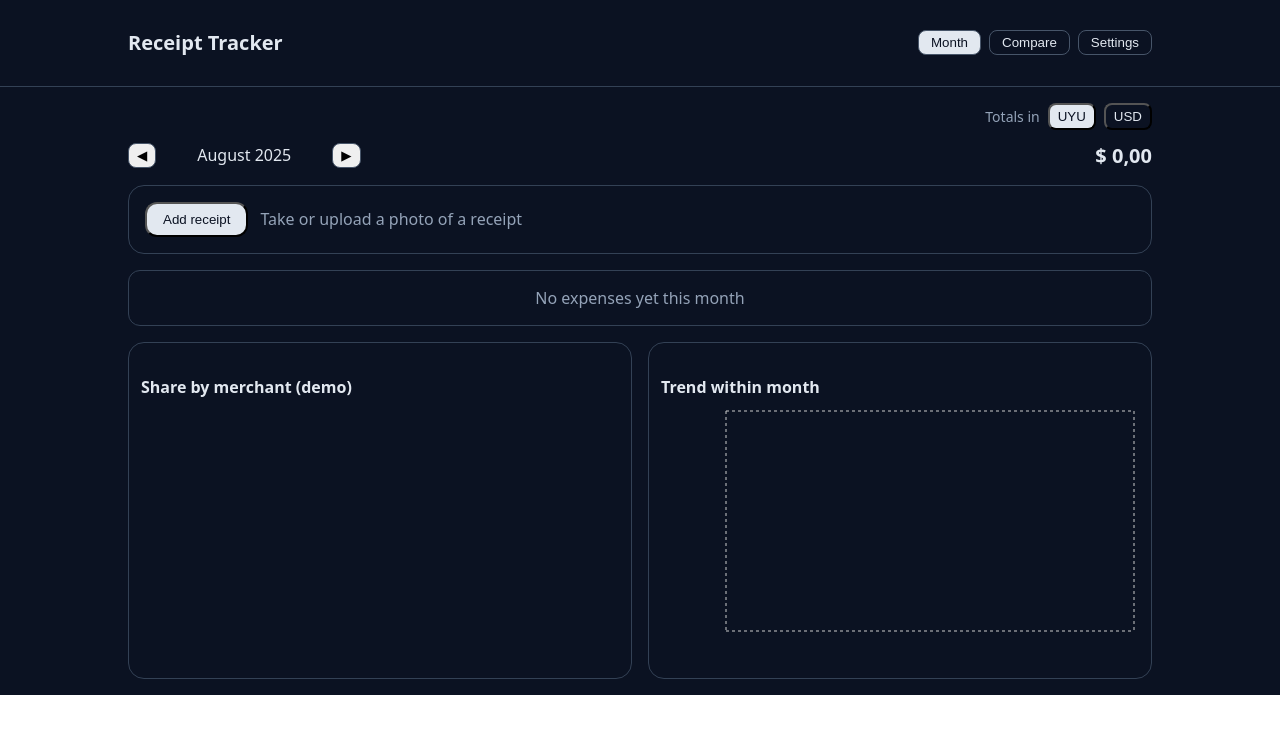
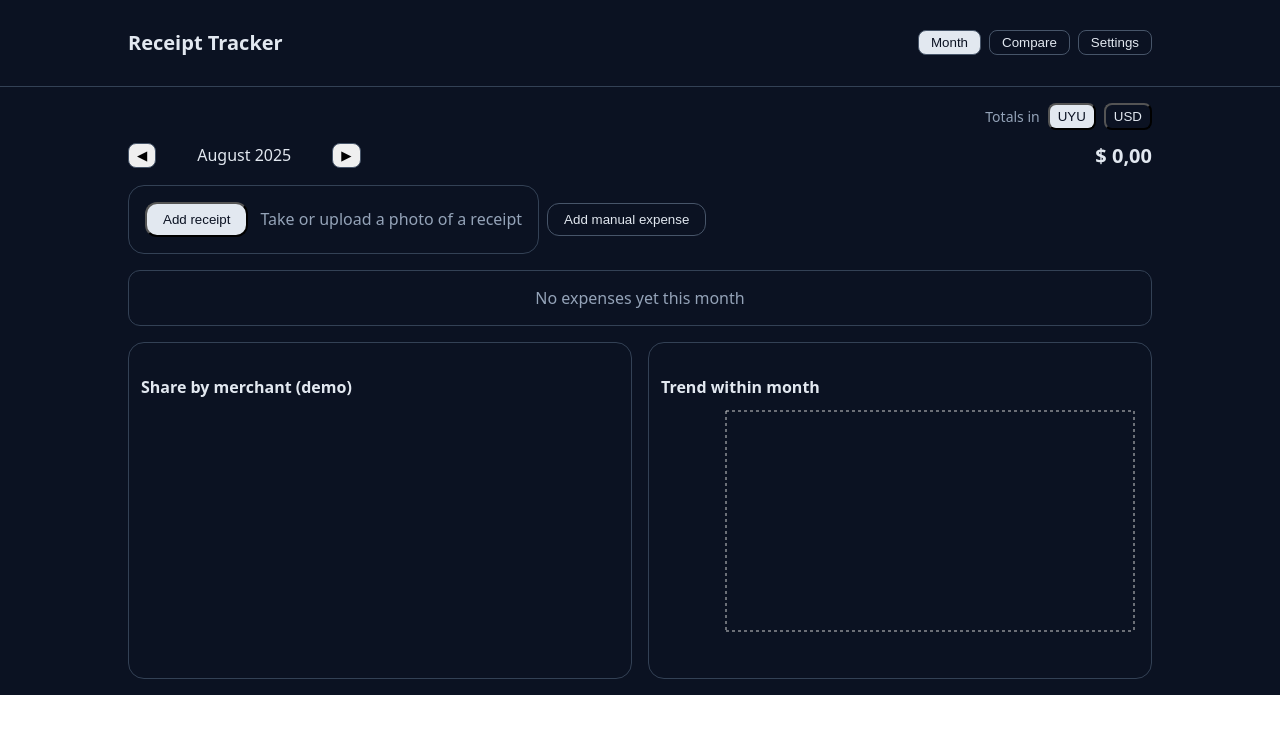
Before and after one commit to AleGarciadlS/Expense-Tracker, a React (Vite) app: page / in a window 1280 px wide. Shown: the top 734 px of the page. Built offline with nearby package versions, Linux system fonts and the light colour scheme.

Commit message:
Manual entry

```diff
--- a/src/components/MonthView.tsx
+++ b/src/components/MonthView.tsx
@@ -5,6 +5,8 @@ import { formatCents } from '../utils/format'
 import { useAppStore } from '../state/store'
 import { ReceiptCapture } from './ReceiptCapture'
 import { CategoryPie, TrendLine } from './Charts'
+import { ConfirmDrawer } from './ConfirmDrawer'
+
 
 export function MonthView(){
   const [month, setMonth] = useState(()=> new Date())
@@ -29,7 +31,11 @@ export function MonthView(){
         <div style={{marginLeft:'auto', fontSize:'1.25rem', fontWeight:600}}>{formatCents(total, currencyView)}</div>
       </div>
 
-      <ReceiptCapture/>
+      <div style={{display:'flex', gap:'0.5rem', alignItems:'center'}}>
+        <ReceiptCapture/>
+        {/* Manual entry button */}
+        <ManualEntryButton/>
+      </div>
 
       <ul style={{border:'1px solid #334155', borderRadius:'0.75rem', overflow:'hidden', listStyle:'none', margin:0, padding:0}}>
         {rows.map(r=> (
@@ -52,4 +58,19 @@ export function MonthView(){
       </div>
     </div>
   )
+function ManualEntryButton(){
+  const [open, setOpen] = React.useState(false)
+  return (
+    <>
+      <button
+        style={{padding:'0.5rem 1rem', borderRadius:'0.75rem', border:'1px solid #475569', background:'transparent', color:'#e2e8f0'}}
+        onClick={()=>setOpen(true)}
+      >
+        Add manual expense
+      </button>
+      <ConfirmDrawer open={open} setOpen={setOpen} file={null} ocr={{}} />
+      </>
+    )
+  }
+
 }
```
